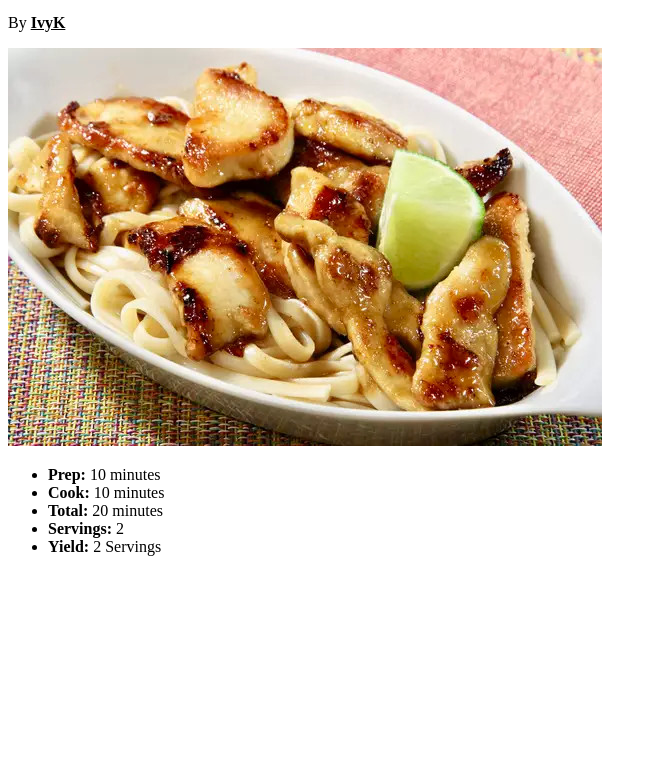
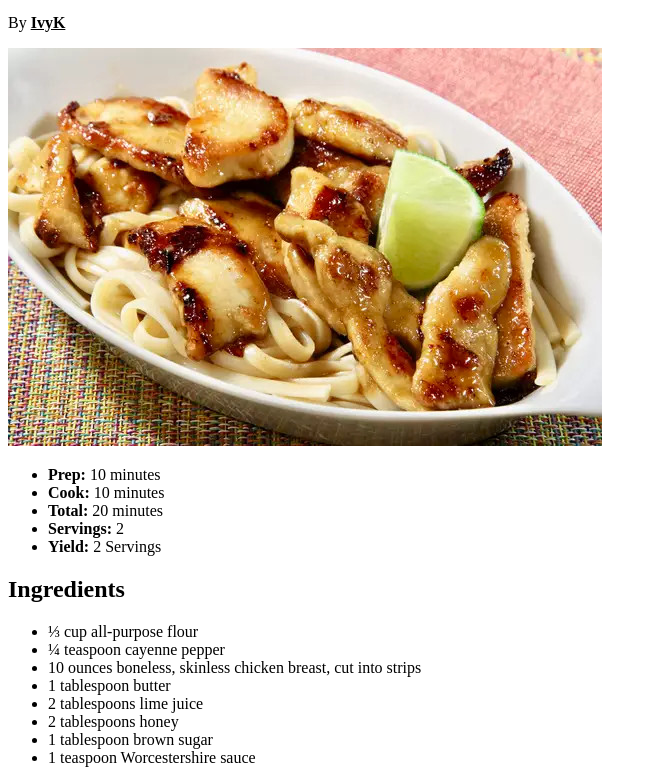
Before and after one commit to Derrick-51/odin-recipes, a plain HTML site: page recipes/lime-chicken.html in a window 1280 px wide. Shown: the part 100-883 px from the top of the page, without its empty margins (0-657 px from the left). Before the commit the page ends 800 px from the top, so only its background shows below. Drawn offline with Linux system fonts and the light colour scheme.

Commit message:
Add ingredients

```diff
--- a/recipes/lime-chicken.html
+++ b/recipes/lime-chicken.html
@@ -22,6 +22,17 @@
             <li><strong>Yield: </strong>2 Servings</li>
         </ul>
 
+        <h2>Ingredients</h2>
 
+        <ul>
+            <li>&frac13; cup all-purpose flour</li>
+            <li>&frac14; teaspoon cayenne pepper</li>
+            <li>10 ounces boneless, skinless chicken breast, cut into strips</li>
+            <li>1 tablespoon butter</li>
+            <li>2 tablespoons lime juice</li>
+            <li>2 tablespoons honey</li>
+            <li>1 tablespoon brown sugar</li>
+            <li>1 teaspoon Worcestershire sauce</li>
+        </ul>
     </body>
 </html>
```
